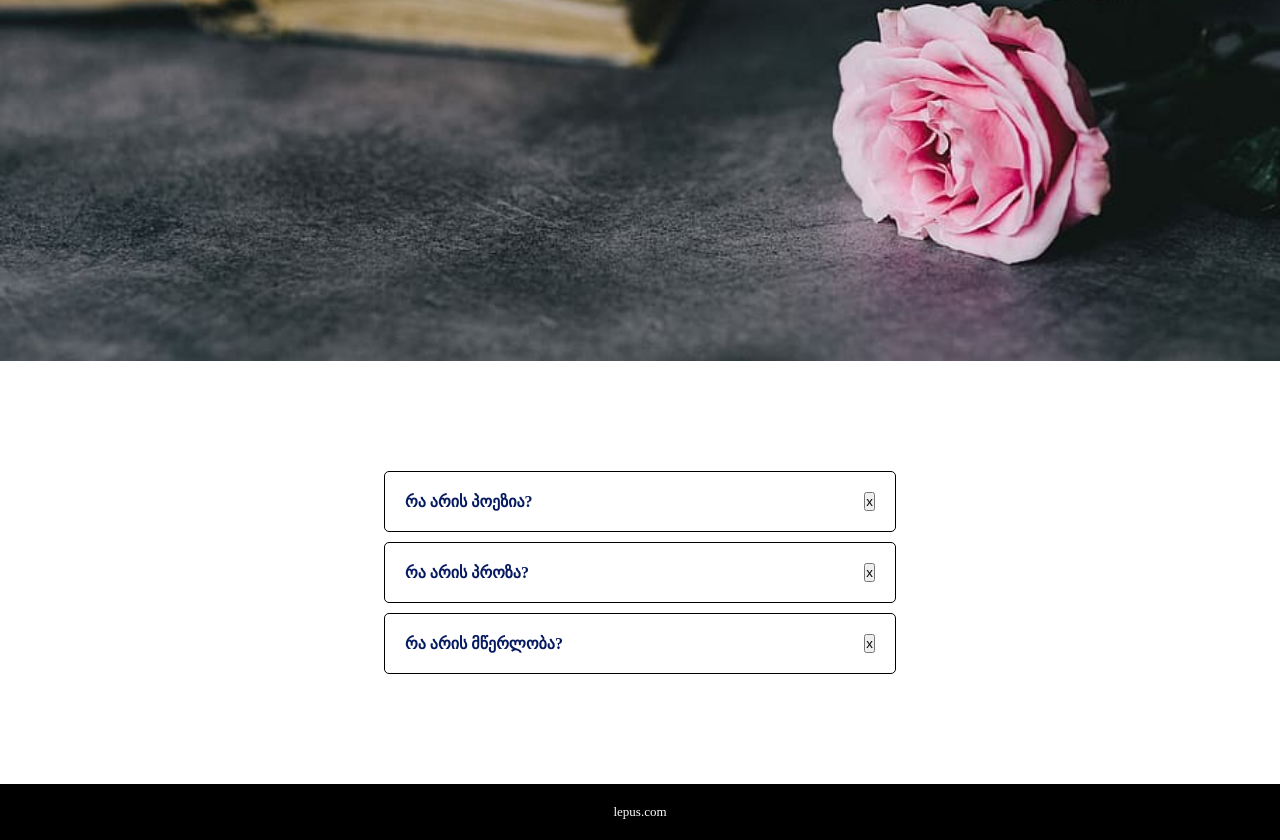
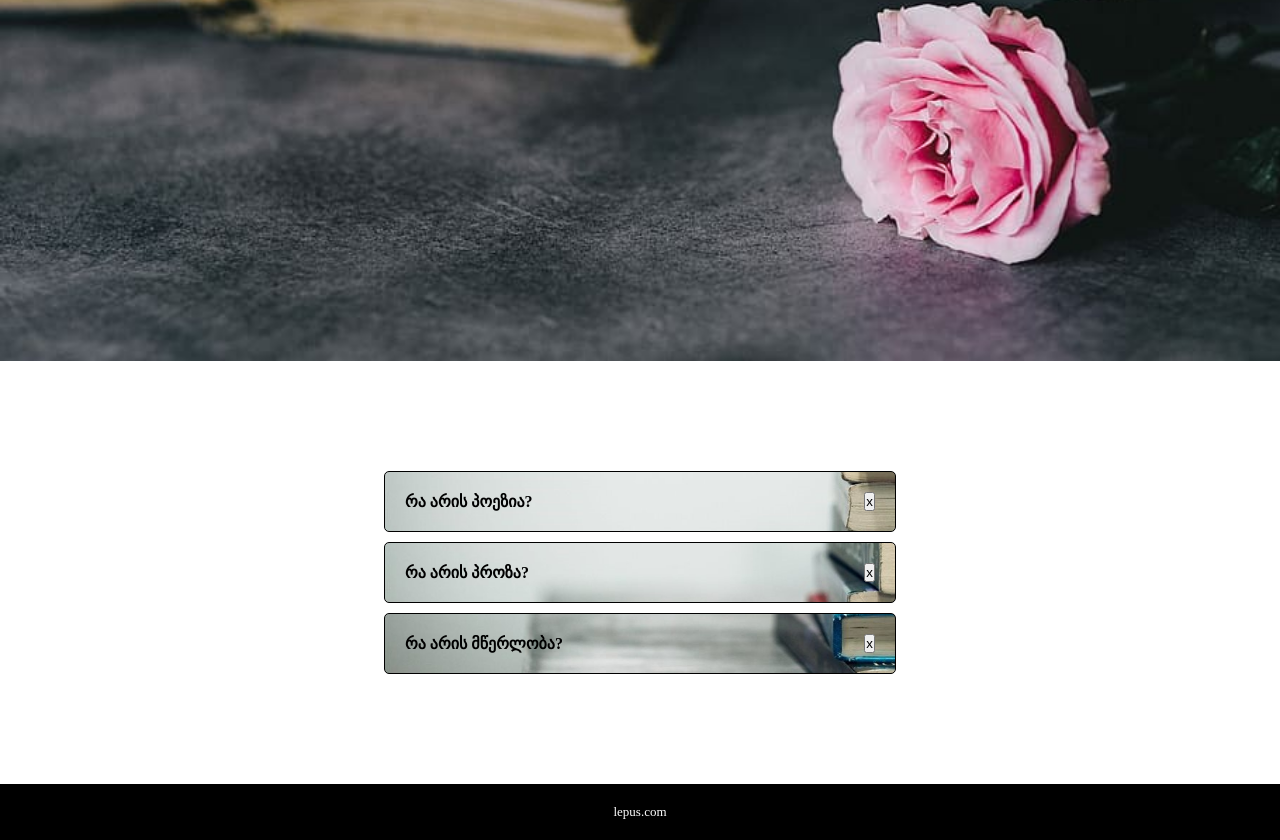
Before and after one commit to lepus-1/storage_task, a plain HTML site: page index.html in a window 1280 px wide. Shown: the part 1355-2195 px from the top of the page. Drawn offline with Linux system fonts and the light colour scheme.

Commit message:
add code

```diff
--- a/index.html
+++ b/index.html
@@ -81,7 +81,7 @@
             </div>
         </div>
         <div class="boxque"  id="que2">
-            <h4 class="faqbtn" id="">
+            <h4 class="faqbtn faqbtn2" id="">
                 რა არის პროზა?
                 <button  type="button" id="del2" class="btndelete">
                     x
@@ -93,7 +93,7 @@
             </div>
         </div>
         <div class="boxque"  id="que3">
-            <h4 class="faqbtn" id="">
+            <h4 class="faqbtn faqbtn3" id="">
                 რა არის მწერლობა?
                 <button  type="button" id="del3" class="btndelete">
                     x
--- a/style.css
+++ b/style.css
@@ -289,14 +289,31 @@ background: linear-gradient(to right, #556270, #4ECDC4); /* W3C, IE 10+/ Edge, F
 
    cursor: pointer;
    border-bottom: 1px solid black;
-   color:rgb(5, 26, 97);
+   color:black;
    border: 1px solid black;
-
+   background-image: url(./image/11.jpg);
+   background-repeat: no-repeat;
+   background-position:bottom;
+   background-size: cover;
    padding: 20px;
    border-radius: 5px;
   }
+
+  .faqbtn2{
+    background-image: url(./image/122.jpg);
+    background-repeat: no-repeat;
+    background-position:center;
+    background-size: cover;
+  }
+  .faqbtn3{
+    background-image: url(./image/144.jpg);
+    background-repeat: no-repeat;
+    background-position:center;
+    background-size: cover;
+  }
   .textp{
       width: 94%;
+      color: black;
   }
  .box{
      width: 40%;
@@ -309,10 +326,7 @@ background: linear-gradient(to right, #556270, #4ECDC4); /* W3C, IE 10+/ Edge, F
       color: white;
       padding: 20px 0;
       font-weight: 700;
-      background-image: url(./image/opened-book-coffee-with-bouquet_23-2147711392.jpg);
-      background-repeat: no-repeat;
-    background-position:center;
-    background-size: cover;
+
     }
   p {
       padding-left: 10px;
```
Also changed, not shown: image/11.jpg (added), image/122.jpg (added), image/144.jpg (added), image/222.jpg (added), image/33.jpg (added), image/opened-book-coffee-with-bouquet_23-2147711392.jpg (deleted).
